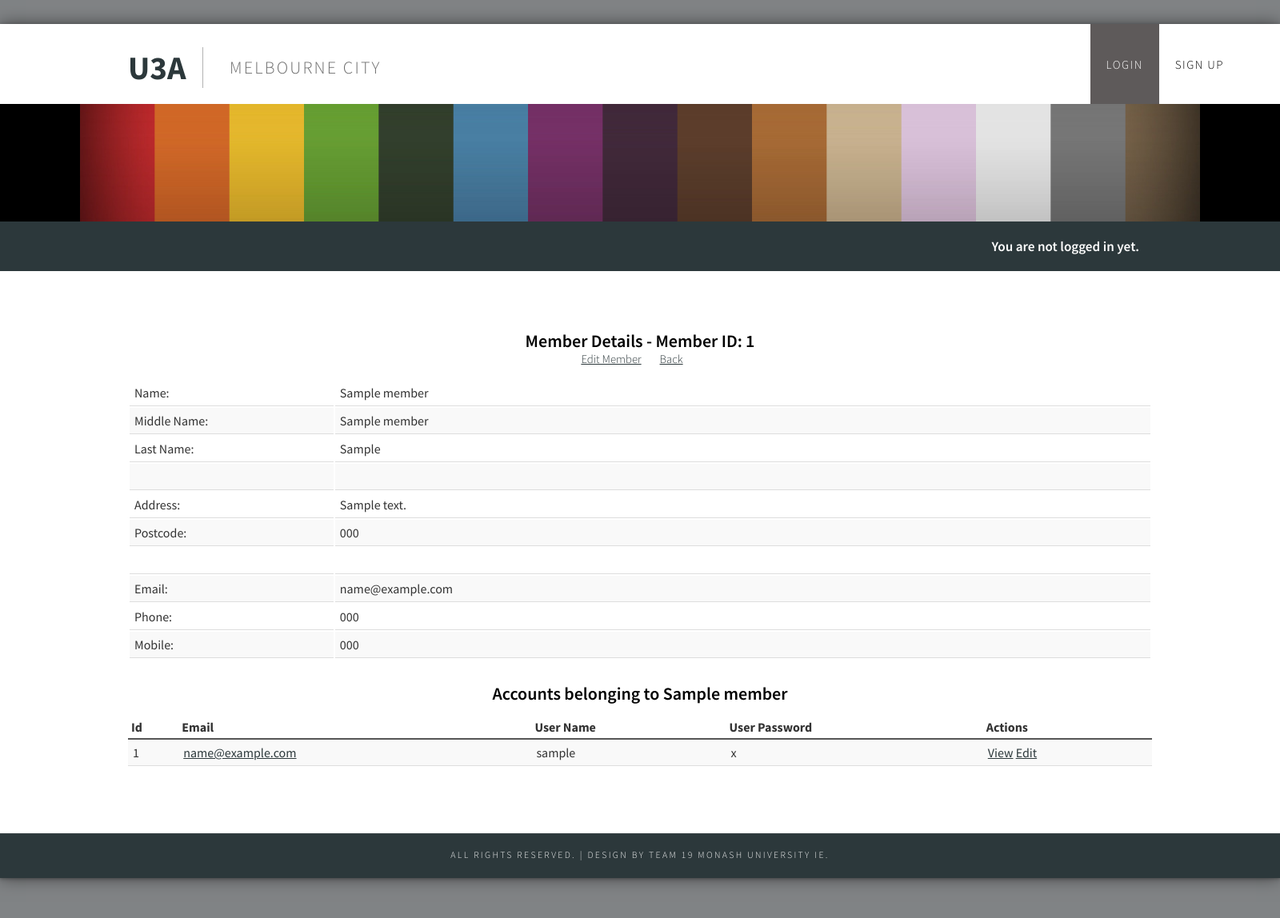
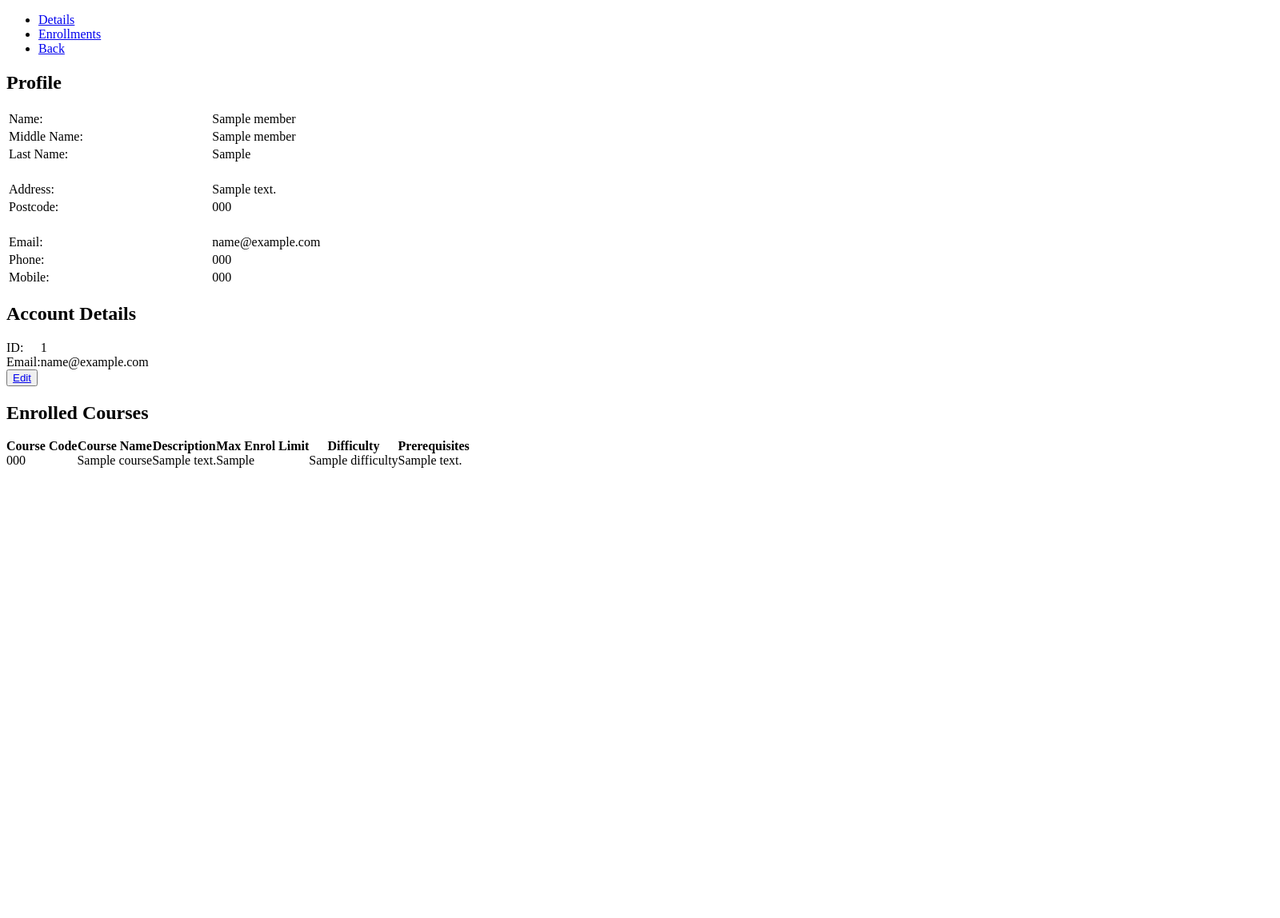
Before and after one commit to becmilic/U3A_website, a CakePHP app: the page made by app/View/Members/view_profile.ctp in a window 1600 px wide. Shown: the whole page at 80% size. After the commit the page ends 585 px from the top, so only its background shows below. Run offline with PHP 8.4 and a stand-in for CakePHP, Linux system fonts and the light colour scheme; the template is opened without the code that fills it: most values are stand-ins (such as "Sample title", 1, 10 or a date in 2020); some libraries are stand-ins or nearby versions.

Commit message:
member view profile
reformatting the member profile view

```diff
--- a/app/View/Members/view_profile.ctp
+++ b/app/View/Members/view_profile.ctp
@@ -1,16 +1,31 @@
-<div class="members view">
+<!doctype html>
+<html lang="en">
+<head>
+	<script src="//code.jquery.com/ui/1.10.4/jquery-ui.js"></script>
+	<link rel="stylesheet" href="/resources/demos/style.css">
+	<script>
+	$(function() {
+		$("#tabs").tabs();
+	});
+	</script>
+</head>
+
+<body>
+	<p></p>
+	<div id="tabcont" type="container">
+		<div id="tabs" align="left">
+			<ul>
+				<li><a href="#tabs1">Details</a></li>
+				<li><a href="#tabs2">Enrollments</a></li>
+				<li><a href="#tabs3"><?php echo $this->Html->link(__('Back'), array('action' => 'index')); ?></a></li>
+
+			</ul>
+
+			<div id="tabs1";>
+				<div class="members index">
 					<h2>
-	<?php echo __('Member Details - Member ID: '); ?>
-	<?php echo h($member['Member']['id']); ?>
+						<?php echo __('Profile'); ?>
 					</h2>
-</div>
-
-<div id="navcontainer">
-<ul id="navlist">
-		<li><?php echo $this->Html->link(__('Edit Member'), array('action' => 'edit_profile', $member['Member']['id'])); ?> </li>
-		<li><?php echo $this->Html->link(__('Back'), array('action' => 'index')); ?> </li>
-</ul>
-</div>
 
 					<table width="80%">
 						<tr>
@@ -54,37 +69,65 @@
 							<td class="data"><?php echo h($member['Member']['member_mobile']); ?></td>
 						</tr>
 					</table>
+				</div>
 
-<br>
-<div class="related">
-	<h2>
-	  <?php echo __('Accounts belonging to'); ?>
-	  <?php echo h($member['Member']['member_gname']); ?>
-	</h2>
-	<p></p>
+				<h2>Account Details</h2>
 				<?php if (!empty($member['User'])): ?>
+
 				<table cellpadding = "0" cellspacing = "0">
+					<?php foreach ($member['User'] as $user): ?>
 					<tr>
-		<th><?php echo __('Id'); ?></th>
-		<th><?php echo __('Email'); ?></th>
-		<th><?php echo __('User Name'); ?></th>
-		<th><?php echo __('User Password'); ?></th>
-		<th class="actions"><?php echo __('Actions'); ?></th>
+						<td class="heading" width="20%">ID:</td>
+						<td class="data"><?php echo $user['id']; ?></td>
 					</tr>
-	<?php
-		$i = 0;
-		foreach ($member['User'] as $user): ?>
 					<tr>
-			<td><?php echo $user['id']; ?></td>
-			<td><?php echo $this->Html->link($user['email'], array('controller' => 'users', 'action' => 'view', $user['id'])); ?></td>
-			<td><?php echo $user['username']; ?></td>
-			<td><?php echo $user['password']; ?></td>
-			<td>
-				<?php echo $this->Html->link(__('View'), array('controller' => 'users', 'action' => 'view', $user['id'])); ?>
-				<?php echo $this->Html->link(__('Edit'), array('controller' => 'users', 'action' => 'edit', $user['id'])); ?>
-			</td>
+						<td class="heading" width="20%">Email:</td>
+						<td class="data"><?php echo $user['email']; ?></td>
 					</tr>
 				<?php endforeach; ?>
+			<?php endif; ?>
 		</table>
-<?php endif; ?>
+
+
+		<div id="submitButtons">
+			<button type="submit"><?php echo $this->Html->link(__('Edit'), array('action' => 'edit_profile', $member['Member']['id'])); ?></a></button>
 		</div>
+	</div>
+
+
+	<div id="tabs2";>
+		<div class="members form">
+			<h2>Enrolled Courses</h2>
+			<table id="table_id3" cellpadding="0" cellspacing="0">
+				<thead>
+					<tr>
+						<th><?php echo __('Course Code'); ?></th>
+						<th><?php echo __('Course Name'); ?></th>
+						<th><?php echo __('Description'); ?></th>
+						<th><?php echo __('Max Enrol Limit'); ?></th>
+						<th><?php echo __('Difficulty'); ?></th>
+						<th><?php echo __('Prerequisites'); ?></th>
+					</tr>
+				</thead>
+				<tbody>
+					<?php foreach ($member['Course'] as $course): ?>
+					<tr>
+						<td><?php echo $course['course_code']; ?></td>
+						<td><?php echo $course['course_name']; ?></td>
+						<td><?php echo $course['description']; ?></td>
+						<td><?php echo $course['max_enrol_limit']; ?></td>
+						<td><?php echo $course['difficulty']; ?></td>
+						<td><?php echo $course['prerequisites']; ?></td>
+					</tr>
+
+				</tbody>
+			<?php endforeach; ?>
+		</table>
+</div>
+</div>
+
+</div>
+</div>
+
+</body>
+</html>
```
Lines whose indentation alone changed are shown as unchanged.
